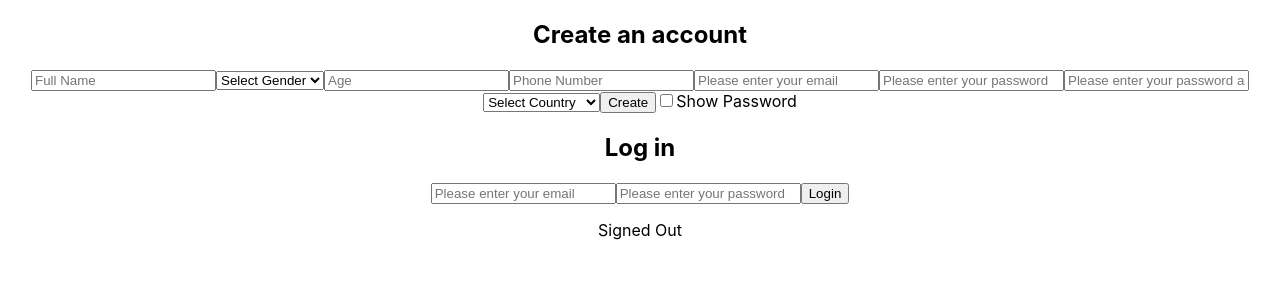
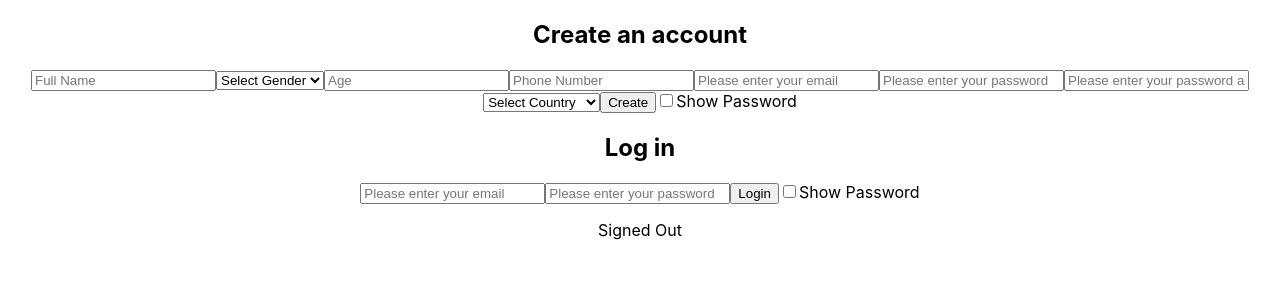
Before and after one commit to zeleznakovs/web2, a React (Create React App) app: page / in a window 1280 px wide. Shown: the top 300 px of the page. Built offline with nearby package versions, Linux system fonts and the light colour scheme; no server answers.

Commit message:
Update SingIn.jsx

```diff
--- a/src/components/auth/SingIn.jsx
+++ b/src/components/auth/SingIn.jsx
@@ -6,6 +6,8 @@ const SignIn = () => {
   const [email, setEmail] = useState("");
   const [password, setPassword] = useState("");
   const [error, setError] = useState("");
+  const [showPassword, setShowPassword] = useState(false); // Додано стан для відображення / приховування пароля
+
   function logIn(e) {
     e.preventDefault();
     signInWithEmailAndPassword(auth, email, password)
@@ -15,11 +17,12 @@ const SignIn = () => {
         setEmail("");
         setPassword("");
       })
-        .catch((error) => {
-            console.log(error);
-            setError("SORRY, COULDN'T FIND YOUR ACCOUNT")
+      .catch((error) => {
+        console.log(error);
+        setError("SORRY, COULDN'T FIND YOUR ACCOUNT");
       });
   }
+
   return (
     <div>
       <form>
@@ -34,9 +37,17 @@ const SignIn = () => {
           placeholder="Please enter your password"
           value={password}
           onChange={(e) => setPassword(e.target.value)}
-          type="password"
+          type={showPassword ? "text" : "password"} // Змінено тип поля введення залежно від стану showPassword
         />
         <button onClick={logIn}>Login</button>
+        <label>
+          <input
+            type="checkbox"
+            checked={showPassword}
+            onChange={() => setShowPassword(!showPassword)}
+          />
+          Show Password
+        </label>
         {error ? <p style={{ color: "red" }}>{error}</p> : ""}
       </form>
     </div>
```
